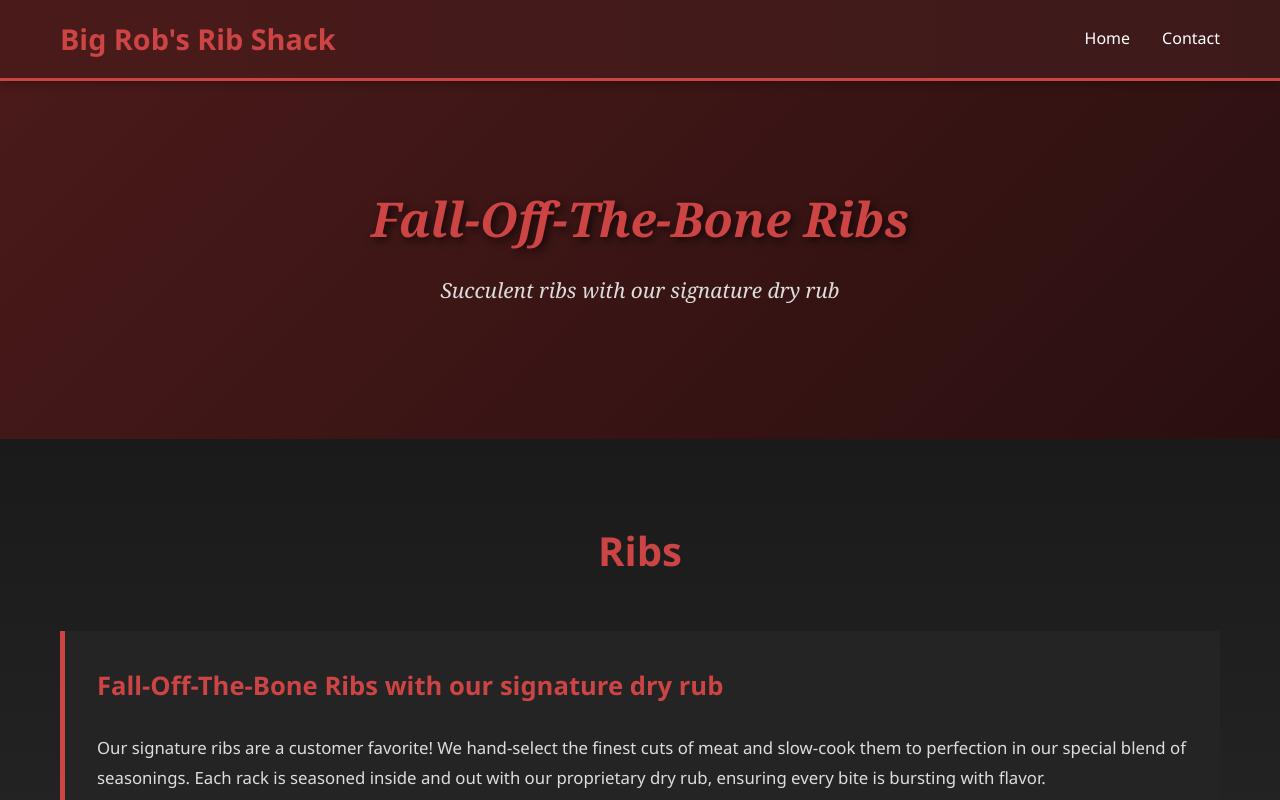
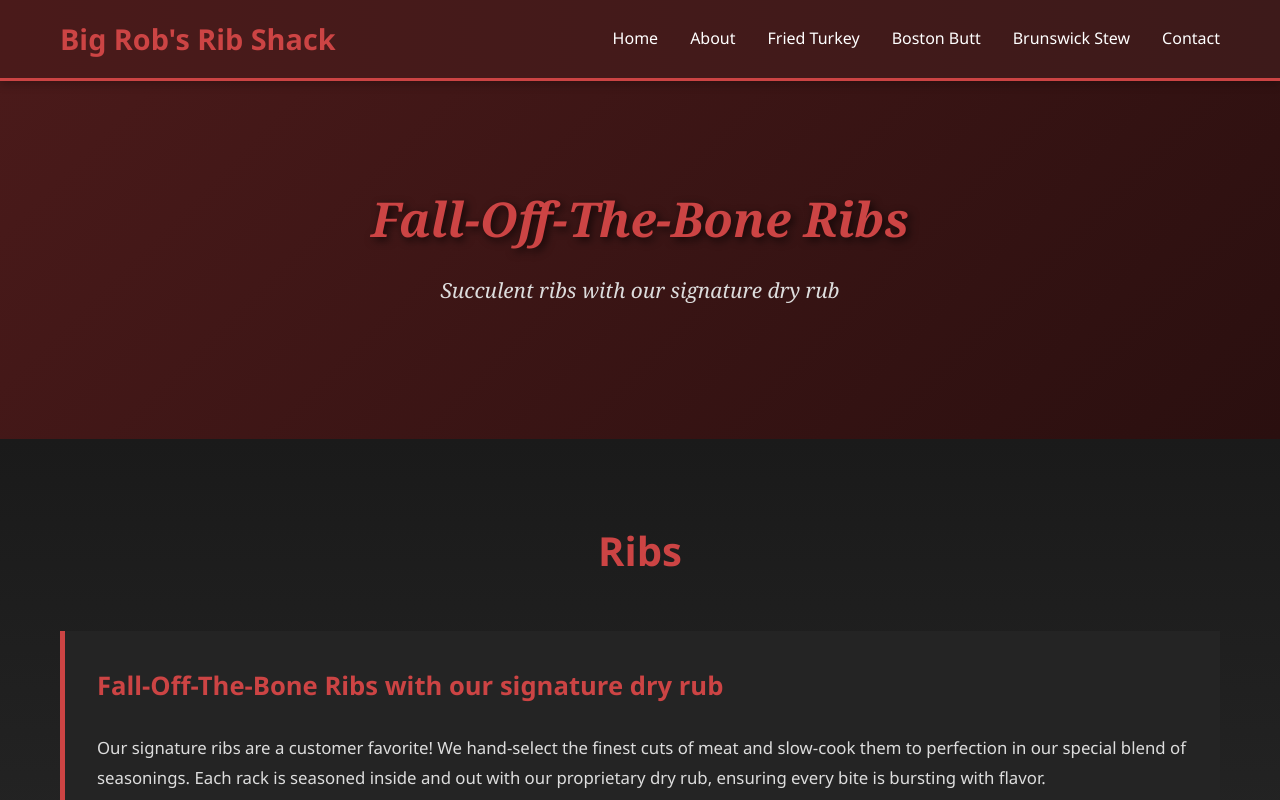
Before and after one commit to Diamond-Queen/BBQ---SECRET, a React (Vite) app: page /ribs in a window 1280 px wide. Shown: the top 800 px of the page. Built offline with nearby package versions, Linux system fonts and the light colour scheme.

Commit message:
Mobile Side bar changes

```diff
--- a/pages/boston-butt.jsx
+++ b/pages/boston-butt.jsx
@@ -24,7 +24,11 @@ export default function BostonButt() {
           </button>
           <ul className={`nav-links ${isNavOpen ? 'open' : ''}`}>
             <li><Link to="/" onClick={closeNav}>Home</Link></li>
-            <li><a href="#contact" onClick={closeNav}>Contact</a></li>
+            <li><a href="/#about" onClick={closeNav}>About</a></li>
+            <li><Link to="/fried-turkey" onClick={closeNav}>Fried Turkey</Link></li>
+            <li><Link to="/ribs" onClick={closeNav}>Ribs</Link></li>
+            <li><Link to="/brunswick-stew" onClick={closeNav}>Brunswick Stew</Link></li>
+            <li><a href="/#contact" onClick={closeNav}>Contact</a></li>
           </ul>
           {isNavOpen && <button className="nav-overlay" type="button" aria-label="Close navigation" onClick={closeNav} />}
         </div>
--- a/pages/brunswick-stew.jsx
+++ b/pages/brunswick-stew.jsx
@@ -24,7 +24,11 @@ export default function BrunswickStew() {
           </button>
           <ul className={`nav-links ${isNavOpen ? 'open' : ''}`}>
             <li><Link to="/" onClick={closeNav}>Home</Link></li>
-            <li><a href="#contact" onClick={closeNav}>Contact</a></li>
+            <li><a href="/#about" onClick={closeNav}>About</a></li>
+            <li><Link to="/fried-turkey" onClick={closeNav}>Fried Turkey</Link></li>
+            <li><Link to="/ribs" onClick={closeNav}>Ribs</Link></li>
+            <li><Link to="/boston-butt" onClick={closeNav}>Boston Butt</Link></li>
+            <li><a href="/#contact" onClick={closeNav}>Contact</a></li>
           </ul>
           {isNavOpen && <button className="nav-overlay" type="button" aria-label="Close navigation" onClick={closeNav} />}
         </div>
--- a/pages/friedturkey.jsx
+++ b/pages/friedturkey.jsx
@@ -24,7 +24,11 @@ export default function FriedTurkey() {
           </button>
           <ul className={`nav-links ${isNavOpen ? 'open' : ''}`}>
             <li><Link to="/" onClick={closeNav}>Home</Link></li>
-            <li><a href="#contact" onClick={closeNav}>Contact</a></li>
+            <li><a href="/#about" onClick={closeNav}>About</a></li>
+            <li><Link to="/ribs" onClick={closeNav}>Ribs</Link></li>
+            <li><Link to="/boston-butt" onClick={closeNav}>Boston Butt</Link></li>
+            <li><Link to="/brunswick-stew" onClick={closeNav}>Brunswick Stew</Link></li>
+            <li><a href="/#contact" onClick={closeNav}>Contact</a></li>
           </ul>
           {isNavOpen && <button className="nav-overlay" type="button" aria-label="Close navigation" onClick={closeNav} />}
         </div>
--- a/pages/index.jsx
+++ b/pages/index.jsx
@@ -30,8 +30,9 @@ function LandingPage() {
           </button>
 
           <ul className={`nav-links ${isNavOpen ? 'open' : ''}`}>
+            <li><Link to="/" onClick={closeNav}>Home</Link></li>
+            <li><a href="#about" onClick={closeNav}>About</a></li>
             <li><a href="#menu" onClick={closeNav}>Menu</a></li>
-            <li><a href="#about" onClick={closeNav}>About</a></li>
             <li><a href="#contact" onClick={closeNav}>Contact</a></li>
           </ul>
 
--- a/pages/ribs.jsx
+++ b/pages/ribs.jsx
@@ -24,7 +24,11 @@ export default function Ribs() {
           </button>
           <ul className={`nav-links ${isNavOpen ? 'open' : ''}`}>
             <li><Link to="/" onClick={closeNav}>Home</Link></li>
-            <li><a href="#contact" onClick={closeNav}>Contact</a></li>
+            <li><a href="/#about" onClick={closeNav}>About</a></li>
+            <li><Link to="/fried-turkey" onClick={closeNav}>Fried Turkey</Link></li>
+            <li><Link to="/boston-butt" onClick={closeNav}>Boston Butt</Link></li>
+            <li><Link to="/brunswick-stew" onClick={closeNav}>Brunswick Stew</Link></li>
+            <li><a href="/#contact" onClick={closeNav}>Contact</a></li>
           </ul>
           {isNavOpen && <button className="nav-overlay" type="button" aria-label="Close navigation" onClick={closeNav} />}
         </div>
--- a/stylesheets/index.css
+++ b/stylesheets/index.css
@@ -564,6 +564,33 @@ a {
     transform: translateX(100%);
     transition: transform 0.3s ease;
     z-index: 1001;
+    align-items: center;
+    justify-content: flex-start;
+    text-align: center;
+  }
+
+  .nav-links li {
+    width: 100%;
+  }
+
+  .nav-links a {
+    display: block;
+    width: 100%;
+    padding: 0.8rem 1rem;
+    color: var(--primary-orange);
+    font-weight: 700;
+    letter-spacing: 0.04em;
+    border-radius: 10px;
+    transition: background-color 0.25s ease, color 0.25s ease;
+  }
+
+  .nav-links a:hover {
+    color: #ffb347;
+    background-color: rgba(255, 140, 0, 0.15);
+  }
+
+  .page-turkey .nav-links a {
+    color: var(--primary-orange);
   }
 
   .nav-links.open {
@@ -610,6 +637,7 @@ a {
   .nav-links {
     width: min(78vw, 280px);
     padding-top: 5.5rem;
+    gap: 1.2rem;
   }
 
   .hero h2 {
```
